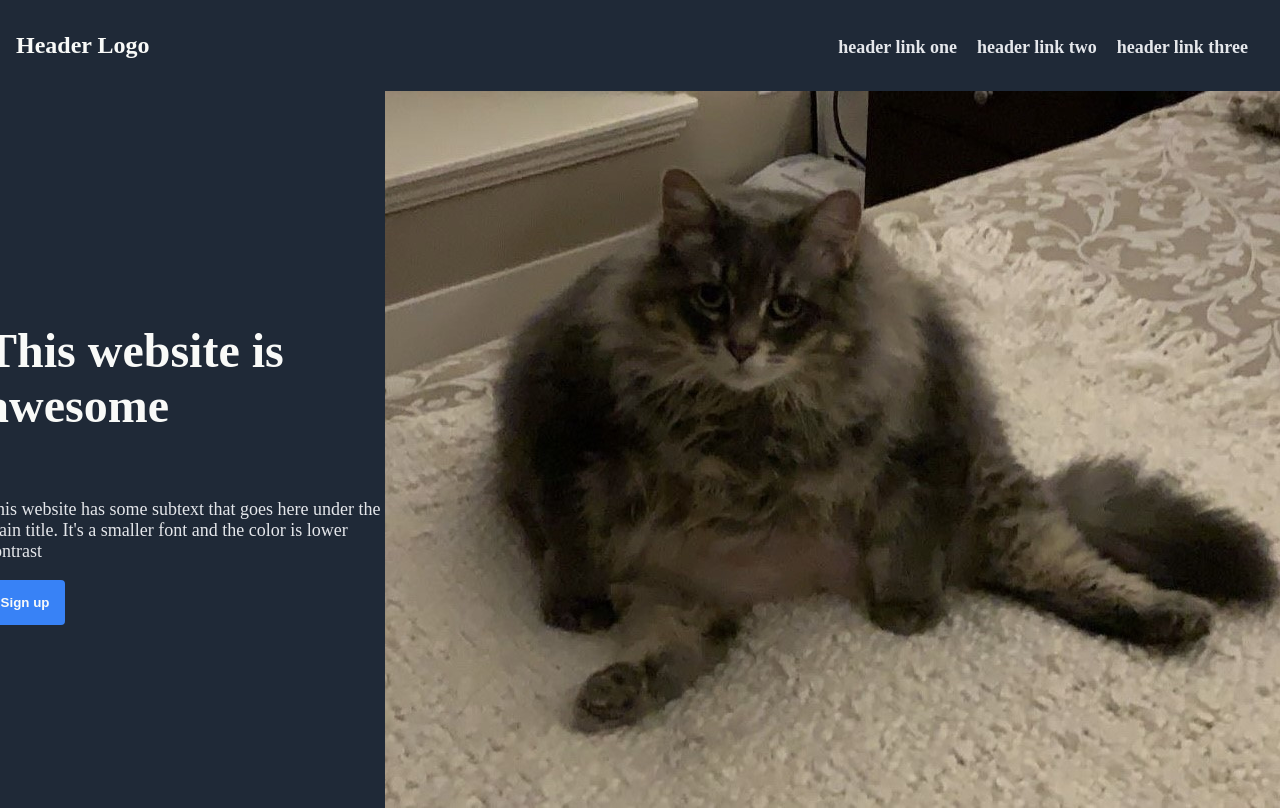
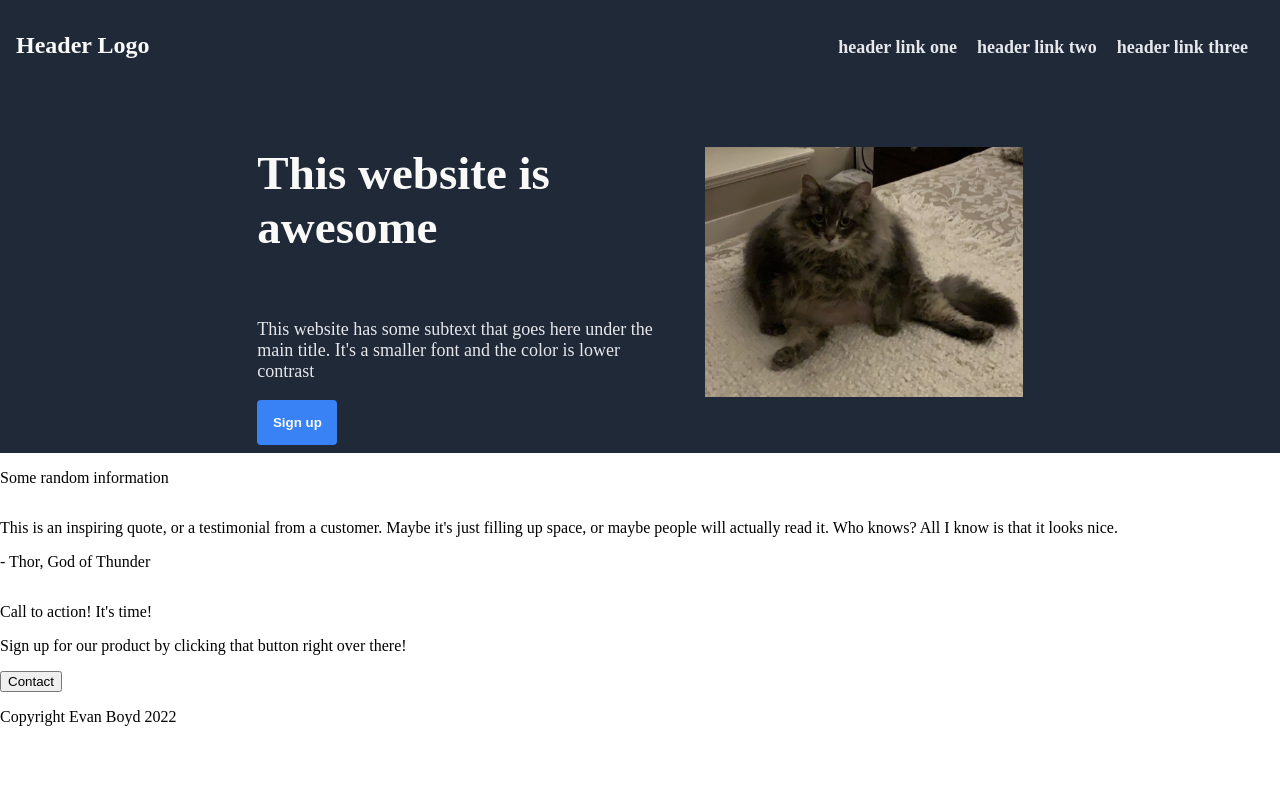
Before and after one commit to evanboyd31/landing-page, a plain HTML site: page index.html in a window 1280 px wide. Drawn offline with Linux system fonts and the light colour scheme.

Commit message:
Add html for info, quote, contact, and footer sections

```diff
--- a/index.html
+++ b/index.html
@@ -25,7 +25,27 @@
                 font and the color is lower contrast</p>
             <button class="sign-up-button">Sign up</button>
         </div>
-        <img src="./images/luna.jpg" alt="Lunabird">
+        <img class="hero-image" src="./images/luna.jpg" alt="Lunabird">
+    </div>
+
+    <div class="information">
+        <p>Some random information</p>
+    </div>
+
+    <div class="quote">
+        <p>This is an inspiring quote, or a testimonial from a customer. Maybe it's just filling up space, or maybe
+            people will actually read it. Who knows? All I know is that it looks nice.</p>
+        <p>- Thor, God of Thunder</p>
+    </div>
+
+    <div class="contact">
+        <p>Call to action! It's time!</p>
+        <p>Sign up for our product by clicking that button right over there!</p>
+        <button>Contact</button>
+    </div>
+
+    <div class="footer">
+        <p>Copyright Evan Boyd 2022</p>
     </div>
 </body>
 
--- a/styles.css
+++ b/styles.css
@@ -54,14 +54,17 @@ a:active {
     flex: none;
     justify-content: center;
     align-items: center;
+    gap: 48px;
+    padding: 8px;
 }
 
 .hero-main-text {
-    font-size: 48px;
+    font-size: 47px;
     color: #F9FAF8;
     font-weight: bold;
     width: 400px;
     padding: 0px;
+    border: 0px;
 }
 
 .hero-secondary-text {
@@ -89,7 +92,11 @@ a:active {
 .hero-content {
     display: flex;
     flex-direction: column;
-    justify-content: space-evenly;
+    justify-content: flex-start;
     align-items: flex-start;
+}
 
+.hero-image {
+    height: 250px;
+    width: auto;
 }
```
